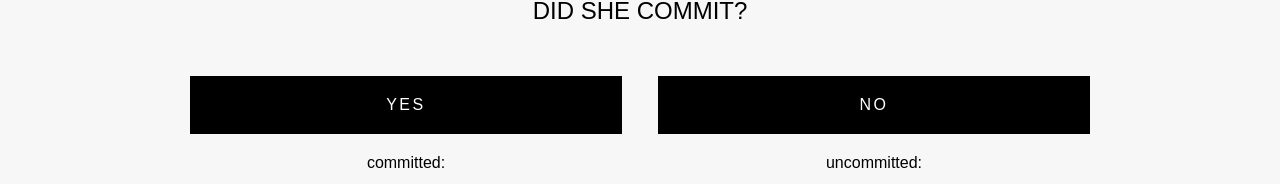
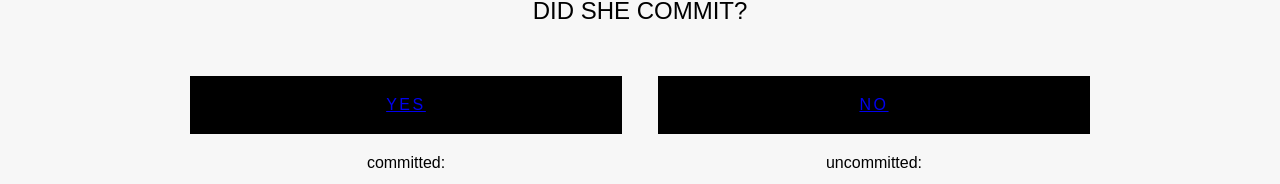
Before and after one commit to kateladenheim/commit, a website: page public/index.html in a window 1280 px wide. Shown: the part 448-632 px from the top of the page. Drawn offline with nearby package versions, Linux system fonts and the light colour scheme; no server answers; a web font is replaced by a local one.

Commit message:
with yes/no links
add yes/no links to buttons

```diff
--- a/public/index.html
+++ b/public/index.html
@@ -28,13 +28,13 @@
         <div class="row">
             <div class="col-md-6">
                 <p class="center">
-                    <button id='btn_click1' class="btn btn-success">YES</button>
+                    <button id='btn_click1' class="btn btn-success"><a href="https://www.kateladenheim.com/commit-yes">YES</a></button>
                 </p>
                 <p class="center">committed: <span id="counter1"></span></p>
             </div>
             <div class="col-md-6">
                 <p class="center">
-                    <button id='btn_click2' class="btn btn-primary">NO</button>
+                    <button id='btn_click2' class="btn btn-primary"><a href="https://www.kateladenheim.com/commit-no">NO</a></button>
                 </p>
                 <p class="center">uncommitted: <span id="counter2"></span></p>
             </div>
```
